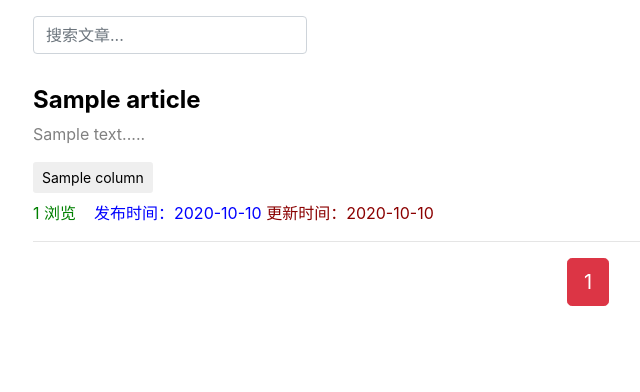
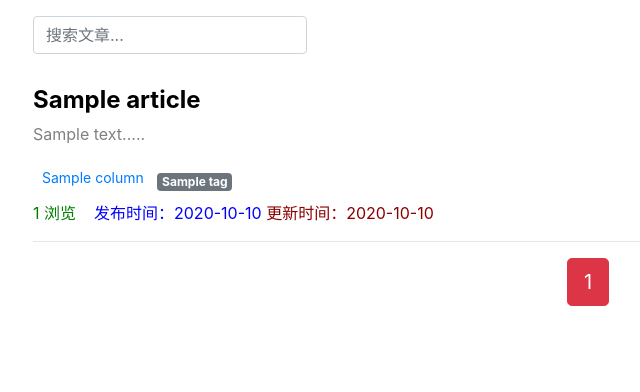
Before and after one commit to liuchangfu/Django2Blog, a Django app: template templates/article/list.html in a window 1280 px wide. Shown: the part 114-506 px from the top of the page, without its empty margins (52-692 px from the left). Run offline with Django 3.2, Linux system fonts and the light colour scheme; the template is opened without the code that fills it: most values are stand-ins (such as "Sample title", 1, 10 or a date in 2020); some libraries are stand-ins or nearby versions.

Commit message:
新增标签、分类查询功能，优化最热查询功能

```diff
--- a/Django2Blog/settings.py
+++ b/Django2Blog/settings.py
@@ -40,6 +40,7 @@ INSTALLED_APPS = [
     'userprofile',
     'password_reset',
     'comment',
+    'taggit',
 ]
 
 MIDDLEWARE = [
--- a/article/forms.py
+++ b/article/forms.py
@@ -6,3 +6,4 @@ class ArticlePostForm(forms.ModelForm):
     class Meta:
         model = ArticlePost
         fields = ['title', 'body']
+        fields = ('title', 'body', 'tags')
--- a/article/models.py
+++ b/article/models.py
@@ -3,6 +3,7 @@ from django.contrib.auth.models import User
 from django.utils import timezone
 from mdeditor.fields import MDTextField
 from django.urls import reverse
+from taggit.managers import TaggableManager
 
 
 # Create your models here.
@@ -40,6 +41,8 @@ class ArticlePost(models.Model):
     # 文章栏目的 “一对多” 外键
     column = models.ForeignKey(ArticleColumn, null=True, blank=True, on_delete=models.CASCADE, related_name='article',
                                verbose_name='文章分类')
+    # 文章标签
+    tags = TaggableManager(blank=True, verbose_name='文章标签')
 
     # 函数 __str__ 定义当调用对象的 str() 方法时的返回值内容
     def __str__(self):
--- a/templates/article/create.html
+++ b/templates/article/create.html
@@ -25,6 +25,11 @@
                 </div>
 
                 <div class="form-group">
+                    <label for="tag">标签</label>
+                    <input type="text" class="form-control col-4" id="tag" name="tag">
+                </div>
+
+                <div class="form-group">
                     <label for="body">文章正文</label>
                     <textarea type="text" class="form-control" id="body" name="body" rows="12"></textarea>
                 </div>
--- a/templates/article/list.html
+++ b/templates/article/list.html
@@ -7,10 +7,10 @@
         <nav aria-label="breadcrumb">
             <ol class="breadcrumb mt-2" style="background: none">
                 <li class="breadcrumb-item">
-                    <a href="{% url 'article:article_list' %}?search={{ search }}">最新</a>
+                    <a href="{% url 'article:article_list' %}?search={{ search }}&column={{ column }}&tag={{ tag }}">最新</a>
                 </li>
                 <li class="breadcrumb-item">
-                    <a href="{% url 'article:article_list' %}?order=total_views&search={{ search }}">最热</a>
+                    <a href="{% url 'article:article_list' %}?order=total_views&search={{ search }}&column={{ column }}&tag={{ tag }}">最热</a>
                 </li>
             </ol>
         </nav>
@@ -82,7 +82,8 @@
                     </div>
                     <!-- 栏目 -->
                     {% if article.column %}
-                        <button type="button" class="btn btn-sm mb-2
+                        <a role="button" href="{% url 'article:article_list' %}?column={{ article.column.id }}"
+                           class="btn btn-sm mb-2
                             {% if article.column.title == 'Django' %}
                                 btn-primary
                             {% elif article.column.title == 'python' %}
@@ -98,20 +99,30 @@
                             {% endif %}
                             ">
                             {{ article.column }}
-                        </button>
+                        </a>
                     {% endif %}
+
+                    <!-- 标签 -->
+                    <span>
+                        {% for tag in article.tags.all %}
+                            <a href="{% url 'article:article_list' %}?tag={{ tag }}"
+                               class="badge badge-secondary">{{ tag }}</a>
+                        {% endfor %}
+
+                    </span>
+
                     <!-- 注脚 -->
                     <p>
                         <!-- 附加信息 -->
-                    <span style="color: green">
+                        <span style="color: green">
                         {{ article.total_views }} 浏览&nbsp;&nbsp;&nbsp;
                     </span>
 
-                    <span style="color: blue">
+                        <span style="color: blue">
                         发布时间：{{ article.create|date:'Y-m-d' }}
                     </span>
 
-                    <span style="color: darkred">
+                        <span style="color: darkred">
                         更新时间：{{ article.update|date:'Y-m-d' }}
                     </span>
                     </p>
@@ -125,11 +136,12 @@
                 <span class="step-links">
                  <!-- 如果不是第一页，则显示上翻按钮 -->
                     {% if articles.has_previous %}
-                        <a href="?page=1&order={{ order }}&search={{ search }}" class="btn btn-success">
+                        <a href="?page=1&order={{ order }}&search={{ search }}&column={{ column }}&tag={{ tag }}"
+                           class="btn btn-success">
                         首页
                         </a>
                         <span>...</span>
-                        <a href="?page={{ articles.previous_page_number }}&order={{ order }}&search={{ search }}"
+                        <a href="?page={{ articles.previous_page_number }}&order={{ order }}&search={{ search }}&column={{ column }}&tag={{ tag }}"
                            class="btn btn-secondary">
                             {{ articles.previous_page_number }}
                         </a>
@@ -140,12 +152,12 @@
                     </span>
                     <!-- 如果不是最末页，则显示下翻按钮 -->
                     {% if articles.has_next %}
-                        <a href="?page={{ articles.next_page_number }}&order={{ order }}&search={{ search }}"
+                        <a href="?page={{ articles.next_page_number }}&order={{ order }}&search={{ search }}&column={{ column }}&tag={{ tag }}"
                            class="btn btn-secondary">
                         {{ articles.next_page_number }}
                         </a>
                         <span>...</span>
-                        <a href="?page={{ articles.paginator.num_pages }}&order={{ order }}&search={{ search }}"
+                        <a href="?page={{ articles.paginator.num_pages }}&order={{ order }}&search={{ search }}&column={{ column }}&tag={{ tag }}"
                            class="btn btn-success">
                         末页
                         </a>
```
Also changed, not shown: article/views.py (+51 -23 lines).
